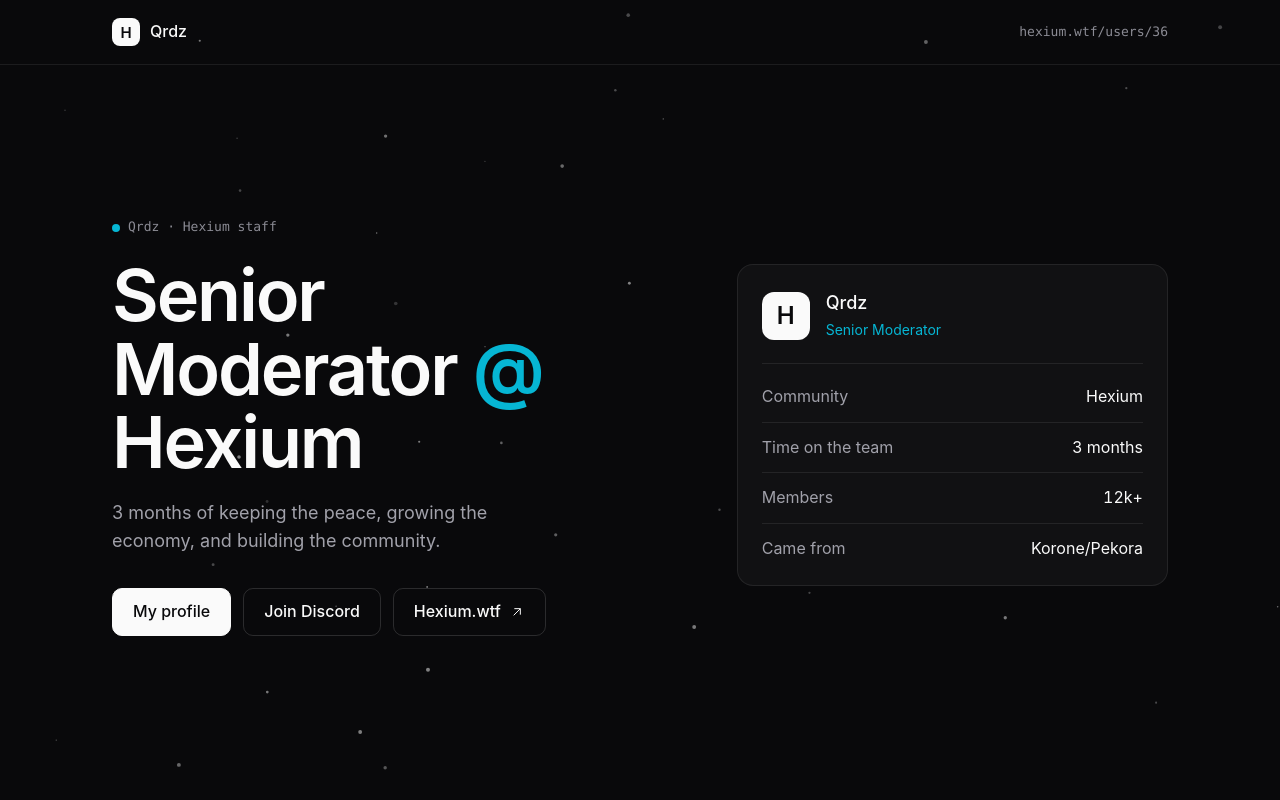
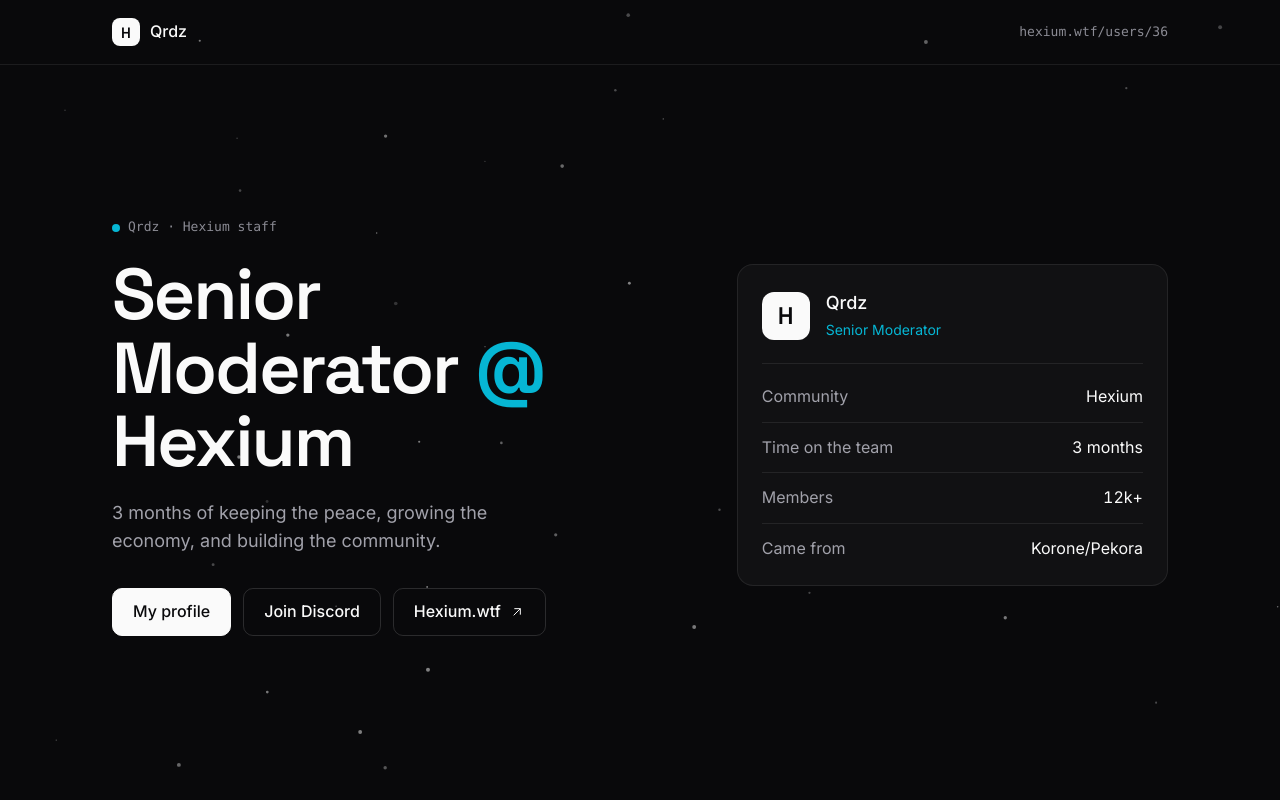
Before and after one commit to Qrdz0/hexium-moderator-portfolio, a plain HTML site: page index.html in a window 1280 px wide. Shown: the top 800 px of the page. Drawn offline with Linux system fonts and the light colour scheme.

Commit message:
Self-host Inter and Space Grotesk
Variable latin woff2 files with their OFL licences, preloaded with font-display swap.

Co-Authored-By: Claude Opus 5.5 <noreply@anthropic.com>

```diff
--- a/index.html
+++ b/index.html
@@ -9,7 +9,22 @@
   <meta property="og:description" content="Three months of keeping the peace, growing the economy and building the Hexium community.">
   <meta property="og:type" content="website">
   <meta name="theme-color" content="#09090b">
+  <link rel="preload" href="fonts/inter.woff2" as="font" type="font/woff2" crossorigin>
+  <link rel="preload" href="fonts/space-grotesk.woff2" as="font" type="font/woff2" crossorigin>
   <style>
+    @font-face {
+      font-family: "Inter";
+      src: url("fonts/inter.woff2") format("woff2");
+      font-weight: 100 900;
+      font-display: swap;
+    }
+    @font-face {
+      font-family: "Space Grotesk";
+      src: url("fonts/space-grotesk.woff2") format("woff2");
+      font-weight: 300 700;
+      font-display: swap;
+    }
+
     :root {
       --bg: #09090b;
       --surface: #111113;
```
Also changed, not shown: fonts/OFL-inter.txt (added), fonts/OFL-space-grotesk.txt (added), fonts/inter.woff2 (added), fonts/space-grotesk.woff2 (added), 1 other file.
